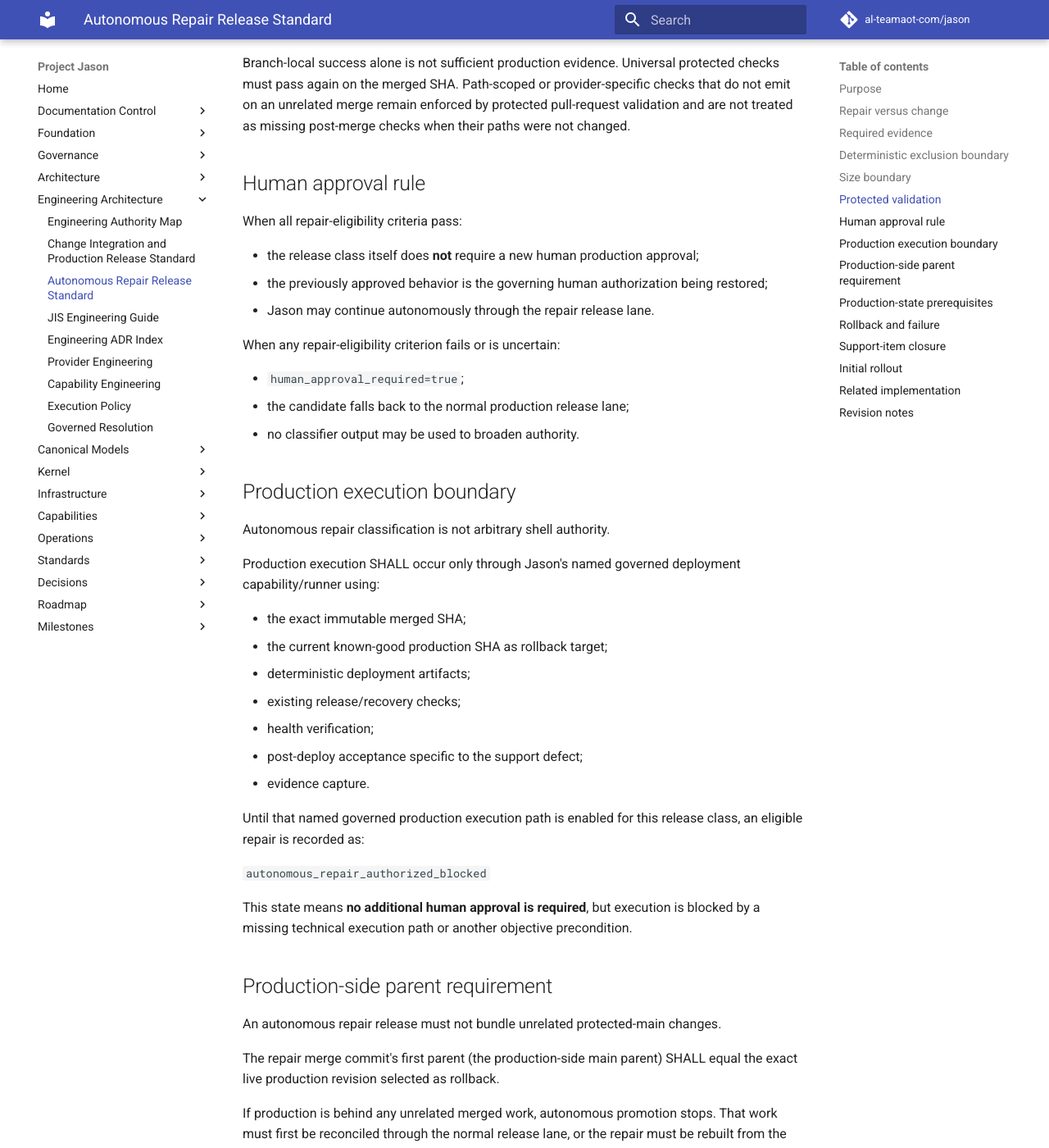
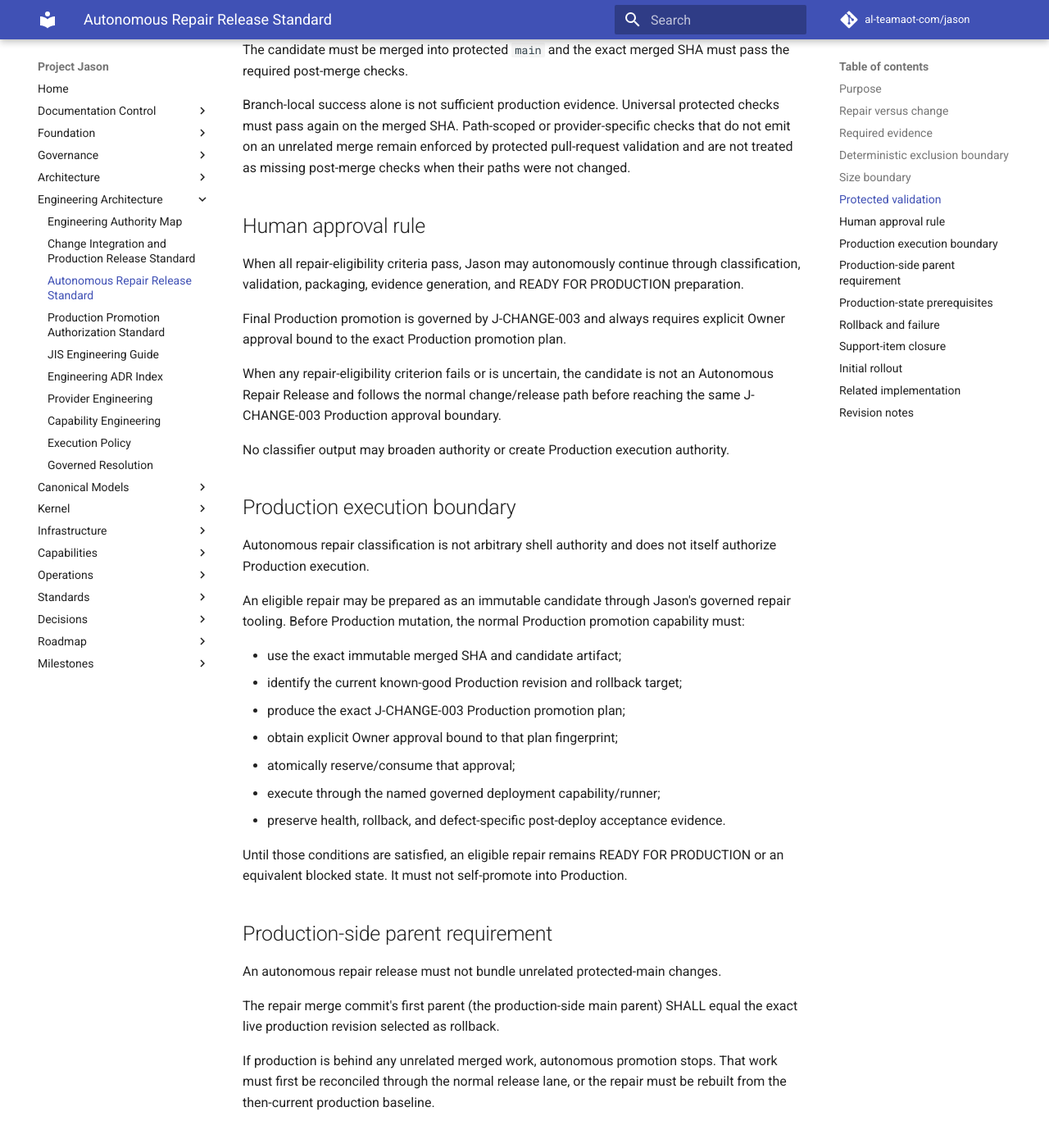
Before and after one commit to al-teamaot-com/jason, an MkDocs documentation site: the page built from docs/engineering/Jason-Autonomous-Repair-Release-Standard.md, in a window 1280 px wide and 1400 px high, scrolled down 2674 px. Shown: the whole window at 82% size. Built offline with MkDocs 1.6.1 and Material for MkDocs 9.7.7, drawn with Linux system fonts in a browser that asks for light colours; comment, search, counter and statistics services are not loaded; some of the changed text lies outside the part shown.

Commit message:
governance: require exact-plan owner approval for production promotion

```diff
--- a/docs/engineering/Jason-Autonomous-Repair-Release-Standard.md
+++ b/docs/engineering/Jason-Autonomous-Repair-Release-Standard.md
@@ -10,13 +10,13 @@
 
 ## Purpose
 
-Jason should not require a new human production approval merely to restore behavior that was already approved when the repair is narrow, deterministic, fully tested, reversible, and materially equivalent in authority and risk to the previously accepted behavior.
+Jason should be able to classify, prepare, validate, and package a narrow repair autonomously when it restores already approved behavior and introduces no new authority or material risk. Final Production promotion remains separately governed by J-CHANGE-003 and requires explicit Owner approval bound to the exact promotion plan.
 
-This standard defines a pre-authorized **Autonomous Repair Release** class.
+This standard defines an **Autonomous Repair Candidate** class that may prepare and validate a repair without granting final Production promotion authority.
 
 The controlling rule is:
 
-> Restoring previously approved behavior may be autonomous. Expanding or materially changing behavior may not.
+> Restoring previously approved behavior may be autonomously prepared and validated. Final Production promotion still requires exact-plan Owner approval under J-CHANGE-003.
 
 ## Repair versus change
 
@@ -82,37 +82,29 @@ Branch-local success alone is not sufficient production evidence. Universal prot
 
 ## Human approval rule
 
-When all repair-eligibility criteria pass:
+When all repair-eligibility criteria pass, Jason may autonomously continue through classification, validation, packaging, evidence generation, and READY FOR PRODUCTION preparation.
 
-- the release class itself does **not** require a new human production approval;
-- the previously approved behavior is the governing human authorization being restored;
-- Jason may continue autonomously through the repair release lane.
+Final Production promotion is governed by J-CHANGE-003 and always requires explicit Owner approval bound to the exact Production promotion plan.
 
-When any repair-eligibility criterion fails or is uncertain:
+When any repair-eligibility criterion fails or is uncertain, the candidate is not an Autonomous Repair Release and follows the normal change/release path before reaching the same J-CHANGE-003 Production approval boundary.
 
-- `human_approval_required=true`;
-- the candidate falls back to the normal production release lane;
-- no classifier output may be used to broaden authority.
+No classifier output may broaden authority or create Production execution authority.
 
 ## Production execution boundary
 
-Autonomous repair classification is not arbitrary shell authority.
+Autonomous repair classification is not arbitrary shell authority and does not itself authorize Production execution.
 
-Production execution SHALL occur only through Jason's named governed deployment capability/runner using:
+An eligible repair may be prepared as an immutable candidate through Jason's governed repair tooling. Before Production mutation, the normal Production promotion capability must:
 
-- the exact immutable merged SHA;
-- the current known-good production SHA as rollback target;
-- deterministic deployment artifacts;
-- existing release/recovery checks;
-- health verification;
-- post-deploy acceptance specific to the support defect;
-- evidence capture.
+- use the exact immutable merged SHA and candidate artifact;
+- identify the current known-good Production revision and rollback target;
+- produce the exact J-CHANGE-003 Production promotion plan;
+- obtain explicit Owner approval bound to that plan fingerprint;
+- atomically reserve/consume that approval;
+- execute through the named governed deployment capability/runner;
+- preserve health, rollback, and defect-specific post-deploy acceptance evidence.
 
-Until that named governed production execution path is enabled for this release class, an eligible repair is recorded as:
-
-`autonomous_repair_authorized_blocked`
-
-This state means **no additional human approval is required**, but execution is blocked by a missing technical execution path or another objective precondition.
+Until those conditions are satisfied, an eligible repair remains READY FOR PRODUCTION or an equivalent blocked state. It must not self-promote into Production.
 
 ## Production-side parent requirement
 
@@ -182,4 +174,5 @@ Client endpoint actions, provider mutations, disruptive user actions, and other
 
 ## Revision notes
 
+- 2026-10-02: Production execution authority moved under J-CHANGE-003; autonomous repair remains a preparation/classification lane but no longer bypasses exact-plan Owner approval for Production.
 - 2026-09-28: Initial pre-authorized Autonomous Repair Release class established.
--- a/mkdocs.yml
+++ b/mkdocs.yml
@@ -38,6 +38,7 @@ nav:
       - Engineering Authority Map: engineering/README.md
       - Change Integration and Production Release Standard: engineering/Jason-Change-Integration-and-Release-Standard.md
       - Autonomous Repair Release Standard: engineering/Jason-Autonomous-Repair-Release-Standard.md
+      - Production Promotion Authorization Standard: engineering/Jason-Production-Promotion-Authorization-Standard.md
       - JIS Engineering Guide: engineering/jis/README.md
       - Engineering ADR Index: engineering/adr/README.md
       - Provider Engineering: engineering/providers/README.md
```
Also changed, not shown: docs/architecture/JASON_DEPLOYMENT_SYSTEM.md (+5 -2 lines), docs/engineering/Jason-Change-Integration-and-Release-Standard.md (+15 -8 lines), docs/engineering/Jason-Production-Promotion-Authorization-Standard.md (added, +291 -0 lines), 4 other files.
